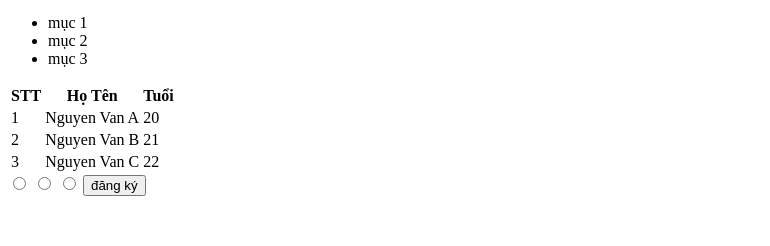
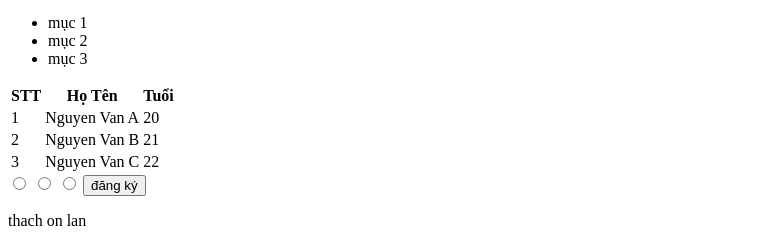
Before and after one commit to PhanBaoThach/test, a plain HTML site: page index.html in a window 1280 px wide. Shown: the part 555-801 px from the top of the page, without its empty margins (0-770 px from the left). Drawn offline with Linux system fonts and the light colour scheme.

Commit message:
update index

```diff
--- a/index.html
+++ b/index.html
@@ -47,5 +47,6 @@
 <input name="giới tính" type="radio">
 <button>đăng ký</button> <!--khai báo phần nút-->
         </div><!--khai báo phần thẻ đóng-->
+        <p>thach on lan</p>
     </body>
 </html>
```
